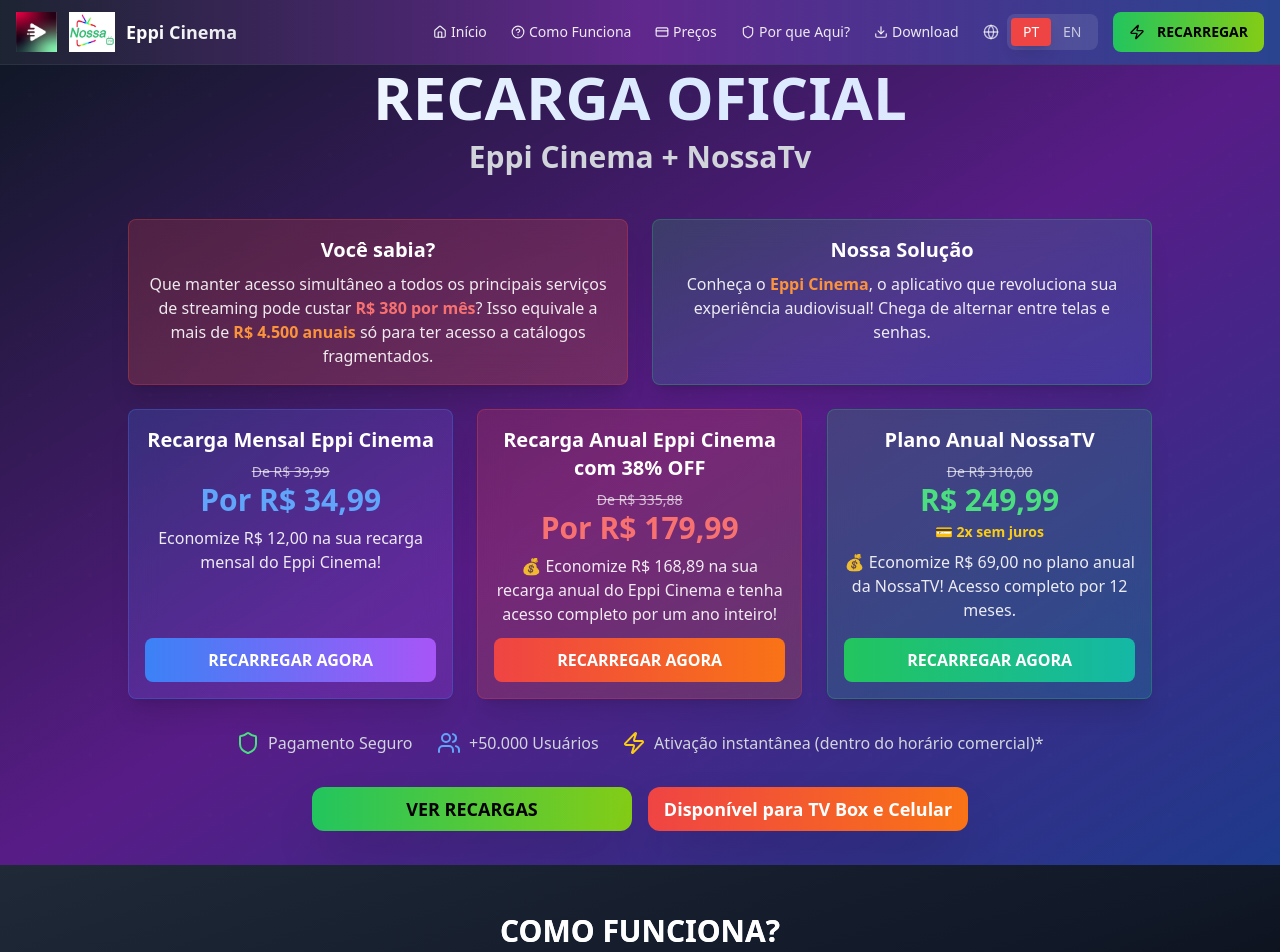
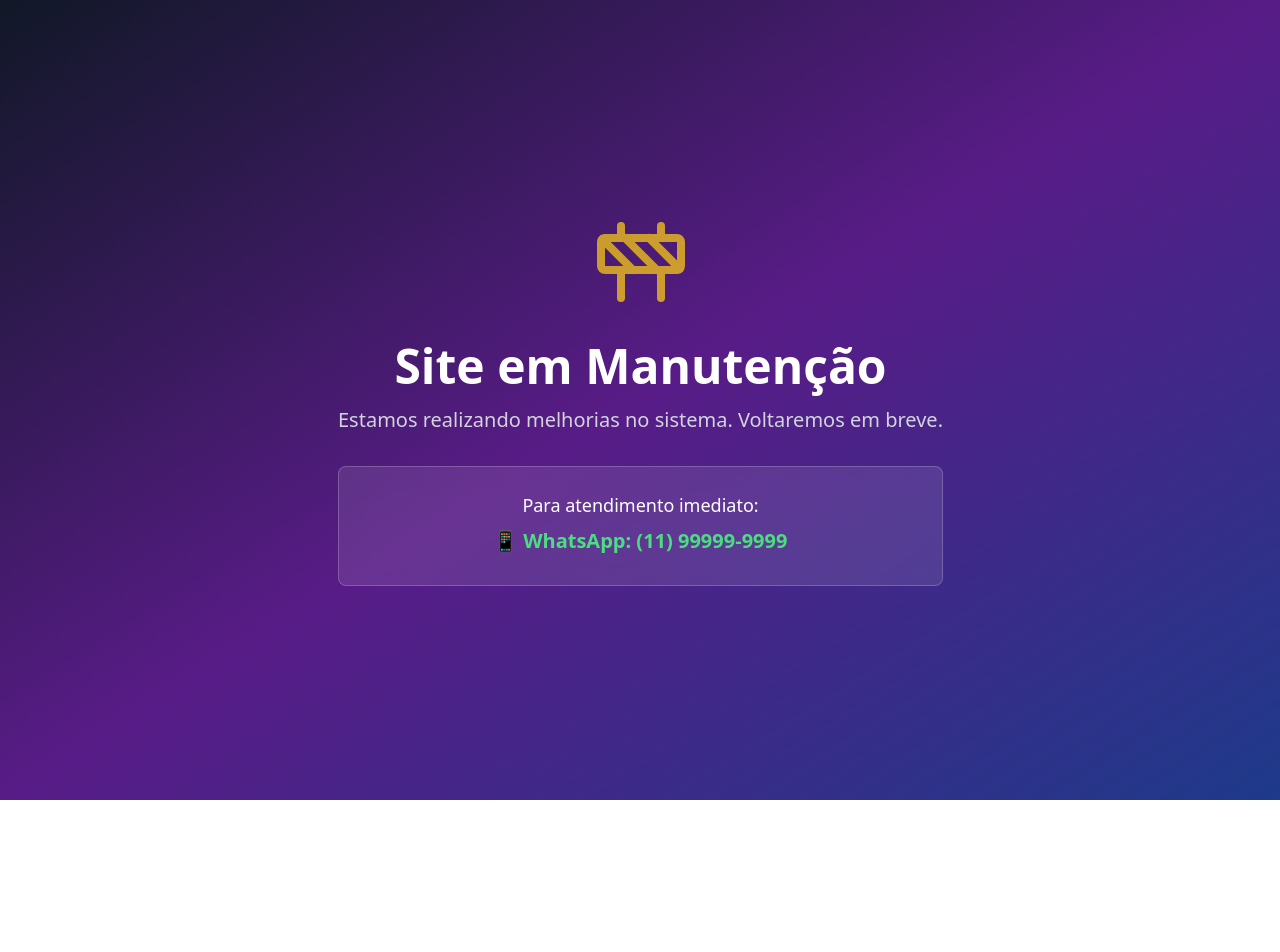
Before and after one commit to rafaelmendoncadev/eppicinemalandingpage, a React (Vite) app: page / in a window 1280 px wide. Shown: the top 952 px of the page. After the commit the page ends 800 px from the top, so only its background shows below. Built offline with nearby package versions, Linux system fonts and the light colour scheme.

Commit message:
Desativar site temporariamente

```diff
--- a/src/pages/Index.tsx
+++ b/src/pages/Index.tsx
@@ -1,242 +1,30 @@
-
-import { Suspense, lazy } from "react";
-import Hero from "@/components/Hero";
-import LazySection from "@/components/LazySection";
-
-// Lazy load Navbar after hero renders
-const Navbar = lazy(() => import("@/components/Navbar"));
-
-// Lazy load components only when visible
-const HowItWorks = lazy(() =>
-  import("@/components/HowItWorks").then(module => ({ default: module.default }))
-);
-const Downloads = lazy(() =>
-  import("@/components/Downloads").then(module => ({ default: module.default }))
-);
-const Pricing = lazy(() =>
-  import("@/components/Pricing").then(module => ({ default: module.default }))
-);
-const WhyBuyHere = lazy(() =>
-  import("@/components/WhyBuyHere").then(module => ({ default: module.default }))
-);
-const FloatingWhatsApp = lazy(() =>
-  import("@/components/FloatingWhatsApp").then(module => ({ default: module.default }))
-);
-const Footer = lazy(() =>
-  import("@/components/Footer").then(module => ({ default: module.default }))
-);
+import { Construction } from "lucide-react";
 
 export default function Index() {
   return (
-    <>
-      {/* Skip link for accessibility */}
-      <a
-        href="#main-content"
-        className="skip-link"
-        aria-label="Pular para o conteúdo principal"
-      >
-        Pular para o conteúdo principal
-      </a>
-
-      <div className="min-h-screen">
-        {/* Header with navigation */}
-        <header role="banner">
-          <Suspense fallback={
-            <nav
-              className="sticky top-0 z-50 w-full h-16 bg-gradient-to-r from-gray-900/95 via-purple-900/95 to-blue-900/95 backdrop-blur-md border-b border-gray-700/50 animate-pulse"
-              role="navigation"
-              aria-label="Navegação principal"
-            />
-          }>
-            <Navbar />
-          </Suspense>
-        </header>
-
-        {/* Main content */}
-        <main id="main-content" role="main" className="focus:outline-none" tabIndex={-1}>
-          {/* Hero Section */}
-          <section
-            id="hero"
-            aria-label="Seção principal com informações sobre recargas"
-            role="banner"
+    <div className="min-h-screen bg-gradient-to-br from-gray-900 via-purple-900 to-blue-900 flex items-center justify-center p-4">
+      <div className="text-center max-w-2xl mx-auto">
+        <Construction className="w-24 h-24 mx-auto mb-8 text-yellow-400 animate-pulse" />
+        <h1 className="text-4xl md:text-5xl font-bold text-white mb-4">
+          Site em Manutenção
+        </h1>
+        <p className="text-xl text-gray-300 mb-8">
+          Estamos realizando melhorias no sistema. Voltaremos em breve.
+        </p>
+        <div className="bg-white/10 backdrop-blur-md rounded-lg p-6 border border-white/20">
+          <p className="text-white text-lg mb-2">
+            Para atendimento imediato:
+          </p>
+          <a
+            href="https://wa.me/5511999999999"
+            className="inline-flex items-center gap-2 text-green-400 hover:text-green-300 transition-colors text-xl font-semibold"
+            target="_blank"
+            rel="noopener noreferrer"
           >
-            <Hero />
-          </section>
-
-          {/* How It Works Section */}
-          <section
-            id="how-it-works-section"
-            aria-label="Como funciona nosso serviço"
-            role="region"
-          >
-            <LazySection
-              id="how-it-works"
-              rootMargin="100px"
-              fallback={
-                <div
-                  className="h-32 animate-pulse bg-gradient-to-r from-gray-200 to-gray-300 rounded-lg mx-4 my-8"
-                  role="img"
-                  aria-label="Carregando seção Como Funciona"
-                />
-              }
-            >
-              <Suspense fallback={
-                <div
-                  className="h-32 animate-pulse bg-gradient-to-r from-gray-200 to-gray-300 rounded-lg mx-4"
-                  role="img"
-                  aria-label="Carregando conteúdo"
-                />
-              }>
-                <HowItWorks />
-              </Suspense>
-            </LazySection>
-          </section>
-
-          {/* Downloads Section */}
-          <section
-            id="downloads-section"
-            aria-label="Downloads disponíveis"
-            role="region"
-          >
-            <LazySection
-              id="downloads"
-              rootMargin="100px"
-              fallback={
-                <div
-                  className="h-32 animate-pulse bg-gradient-to-r from-gray-200 to-gray-300 rounded-lg mx-4 my-8"
-                  role="img"
-                  aria-label="Carregando seção Downloads"
-                />
-              }
-            >
-              <Suspense fallback={
-                <div
-                  className="h-32 animate-pulse bg-gradient-to-r from-gray-200 to-gray-300 rounded-lg mx-4"
-                  role="img"
-                  aria-label="Carregando conteúdo"
-                />
-              }>
-                <Downloads />
-              </Suspense>
-            </LazySection>
-          </section>
-
-          {/* Pricing Section */}
-          <section
-            id="pricing-section"
-            aria-label="Planos e preços"
-            role="region"
-          >
-            <LazySection
-              id="pricing"
-              rootMargin="50px"
-              fallback={
-                <div
-                  className="h-32 animate-pulse bg-gradient-to-r from-gray-200 to-gray-300 rounded-lg mx-4 my-8"
-                  role="img"
-                  aria-label="Carregando seção Preços"
-                />
-              }
-            >
-              <Suspense fallback={
-                <div
-                  className="h-32 animate-pulse bg-gradient-to-r from-gray-200 to-gray-300 rounded-lg mx-4"
-                  role="img"
-                  aria-label="Carregando conteúdo"
-                />
-              }>
-                <Pricing />
-              </Suspense>
-            </LazySection>
-          </section>
-
-          {/* Why Buy Here Section */}
-          <section
-            id="why-buy-here-section"
-            aria-label="Por que comprar conosco"
-            role="region"
-          >
-            <LazySection
-              id="why-buy-here"
-              rootMargin="100px"
-              fallback={
-                <div
-                  className="h-32 animate-pulse bg-gradient-to-r from-gray-200 to-gray-300 rounded-lg mx-4 my-8"
-                  role="img"
-                  aria-label="Carregando seção Por que Comprar Aqui"
-                />
-              }
-            >
-              <Suspense fallback={
-                <div
-                  className="h-32 animate-pulse bg-gradient-to-r from-gray-200 to-gray-300 rounded-lg mx-4"
-                  role="img"
-                  aria-label="Carregando conteúdo"
-                />
-              }>
-                <WhyBuyHere />
-              </Suspense>
-            </LazySection>
-          </section>
-
-          {/* Important Notice */}
-          <aside
-            className="w-full py-3 bg-gradient-to-br from-gray-900 via-purple-900 to-blue-900 text-white"
-            role="complementary"
-            aria-label="Informações importantes sobre horários"
-          >
-            <div className="container mx-auto px-4">
-              <p className="text-xs text-center" role="note">
-                * Pedidos efetuados entre as 22:01 e 07:59, podem ser entregues no próximo horário comercial
-              </p>
-            </div>
-          </aside>
-        </main>
-
-        {/* Footer */}
-        <LazySection
-          rootMargin="50px"
-          fallback={
-            <div
-              className="h-16 animate-pulse bg-gradient-to-r from-gray-200 to-gray-300 rounded-lg mx-4 my-4"
-              role="img"
-              aria-label="Carregando rodapé"
-            />
-          }
-        >
-          <Suspense fallback={
-            <div
-              className="h-16 animate-pulse bg-gradient-to-r from-gray-200 to-gray-300 rounded-lg mx-4"
-              role="img"
-              aria-label="Carregando conteúdo"
-            />
-          }>
-            <Footer />
-          </Suspense>
-        </LazySection>
-
-        {/* FloatingWhatsApp loads after user scrolls */}
-        <LazySection
-          rootMargin="200px"
-          fallback={
-            <div
-              className="fixed bottom-4 right-4 w-14 h-14 animate-pulse bg-gradient-to-r from-green-200 to-green-300 rounded-full"
-              role="img"
-              aria-label="Carregando botão WhatsApp"
-            />
-          }
-        >
-          <Suspense fallback={
-            <div
-              className="fixed bottom-4 right-4 w-14 h-14 animate-pulse bg-gradient-to-r from-green-200 to-green-300 rounded-full"
-              role="img"
-              aria-label="Carregando conteúdo"
-            />
-          }>
-            <FloatingWhatsApp />
-          </Suspense>
-        </LazySection>
+            📱 WhatsApp: (11) 99999-9999
+          </a>
+        </div>
       </div>
-    </>
+    </div>
   );
 }
```
